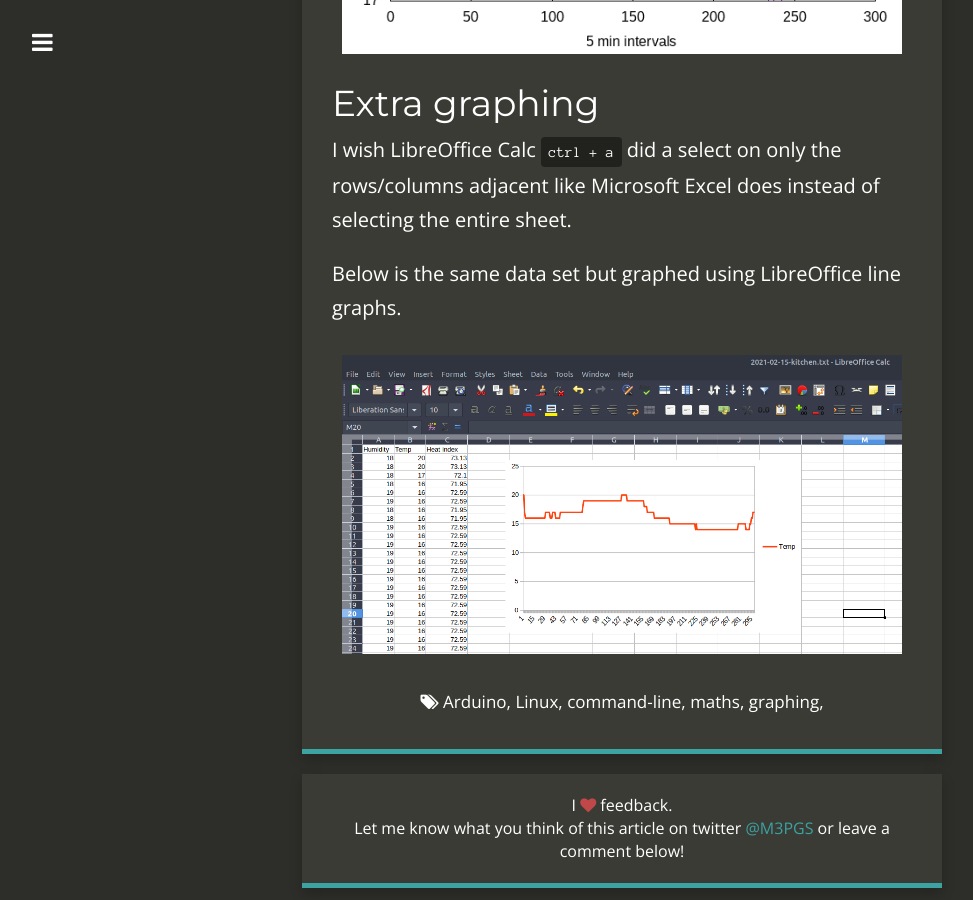
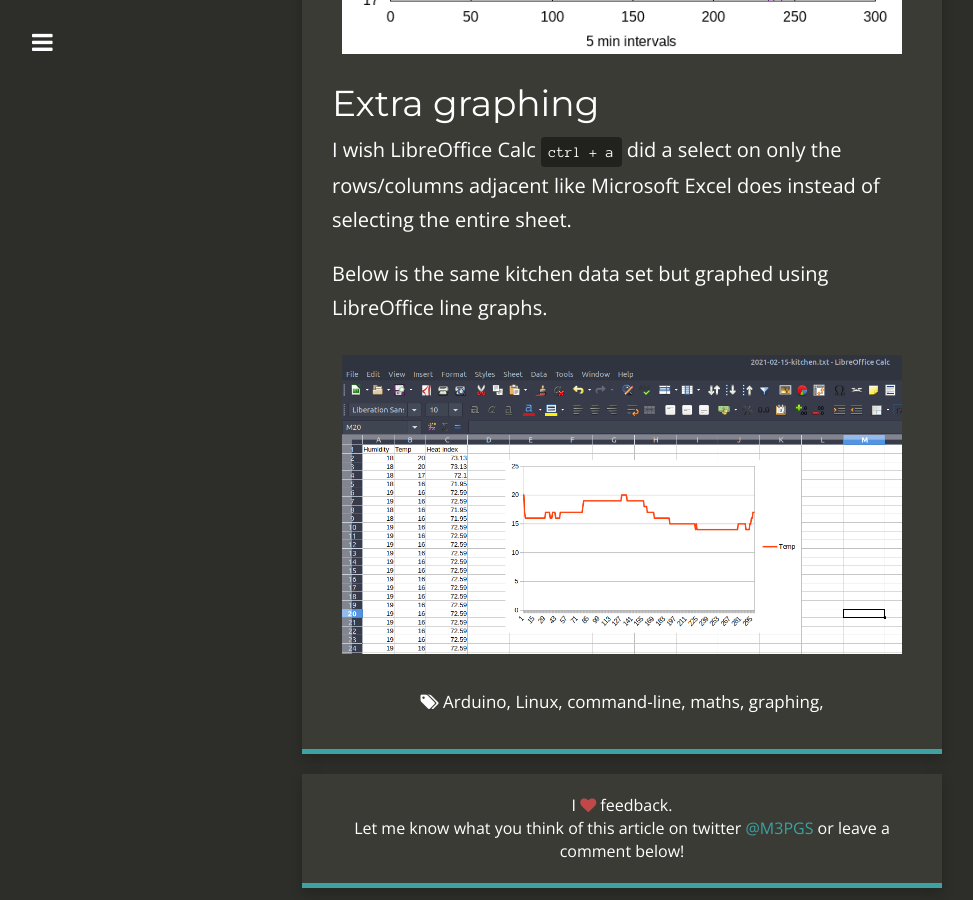
Before and after one commit to 2E0PGS/blog, a Jekyll site: the page built from _posts/2021-05-16-arduino-temp-logger-and-gnuplot.md, in a window 1280 px wide and 900 px high, scrolled down 3511 px. Shown: the whole window, without its empty margins (18-991 px from the left). Built offline with Jekyll 4.4.1, drawn with Linux system fonts in a browser that asks for light colours; nearby versions of some CDN libraries; comment, search, counter and statistics services are not loaded.

Commit message:
Correct two bits.

````diff
--- a/_posts/2021-05-16-arduino-temp-logger-and-gnuplot.md
+++ b/_posts/2021-05-16-arduino-temp-logger-and-gnuplot.md
@@ -66,7 +66,7 @@
 ...
 ```
 
-![2021-02-15-kitchen--gnuplot.png](/blog/assets/2021-05-16/2021-02-15-kitchen-gnuplot.png)
+![2021-02-15-kitchen-gnuplot.png](/blog/assets/2021-05-16/2021-02-15-kitchen-gnuplot.png)
 
 ## Extra line smoothing options and points
 
@@ -95,6 +95,6 @@
 
 I wish LibreOffice Calc `ctrl + a` did a select on only the rows/columns adjacent like Microsoft Excel does instead of selecting the entire sheet.
 
-Below is the same data set but graphed using LibreOffice line graphs.
+Below is the same kitchen data set but graphed using LibreOffice line graphs.
 
 ![2021-02-15-kitchen-libreoffice.png](/blog/assets/2021-05-16/2021-02-15-kitchen-libreoffice.png)
````
